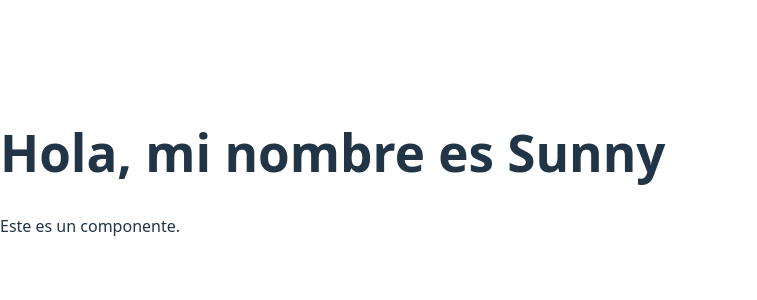
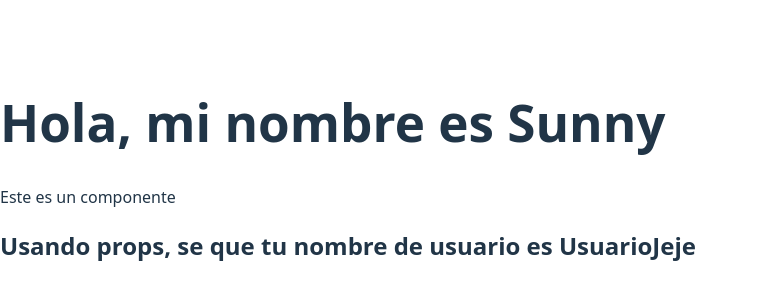
Before and after one commit to SunnySuaSal/mi-primer-react, a React (Vite) app: page / in a window 1280 px wide. Shown: the part 228-528 px from the top of the page, without its empty margins (0-757 px from the left). Built offline with nearby package versions, Linux system fonts and the light colour scheme.

Commit message:
Uses props to pass parameters to components

```diff
--- a/src/App.jsx
+++ b/src/App.jsx
@@ -4,13 +4,20 @@ function App(){
     <>
       <h1>Hola, mi nombre es {nombre}</h1>
       <Saludo />
+      <Ejemplo nombre="UsuarioJeje" />
     </>
      )
 }
 
 function Saludo(){
   return (
-    <p>Este es un componente.</p>
+    <p>Este es un componente</p>
+  )
+}
+
+function Ejemplo(props){
+  return (
+    <h2>Usando props, se que tu nombre de usuario es {props.nombre}</h2>
   )
 }
 
```
